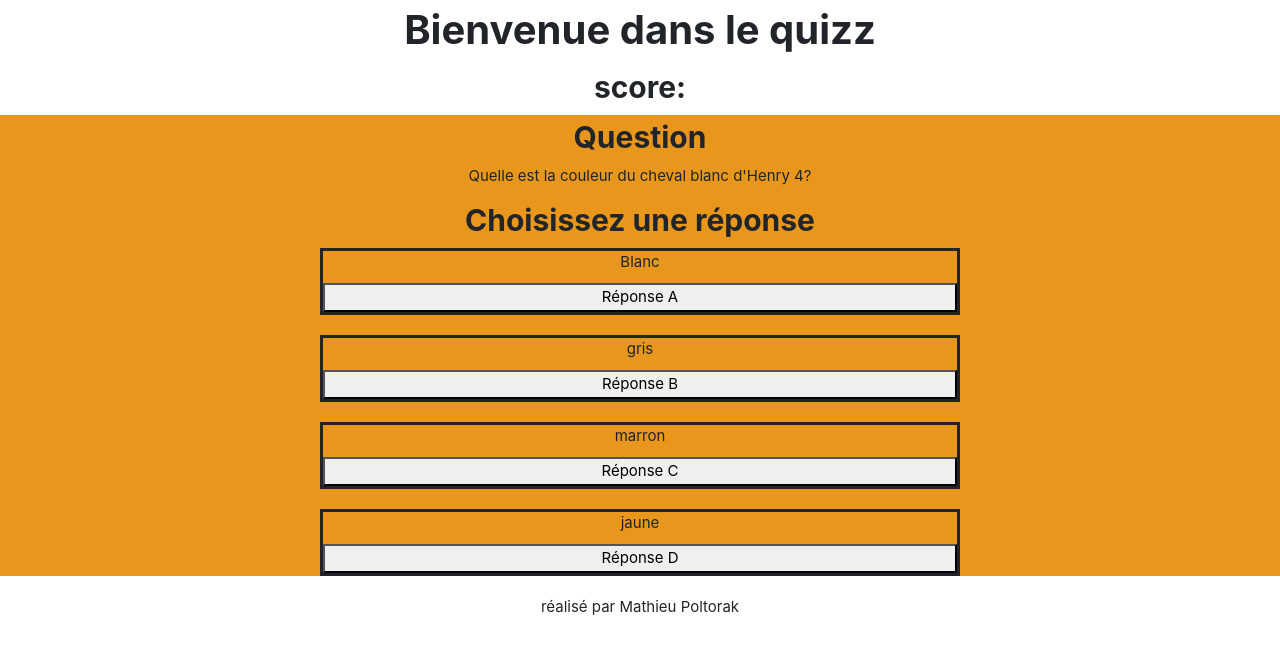
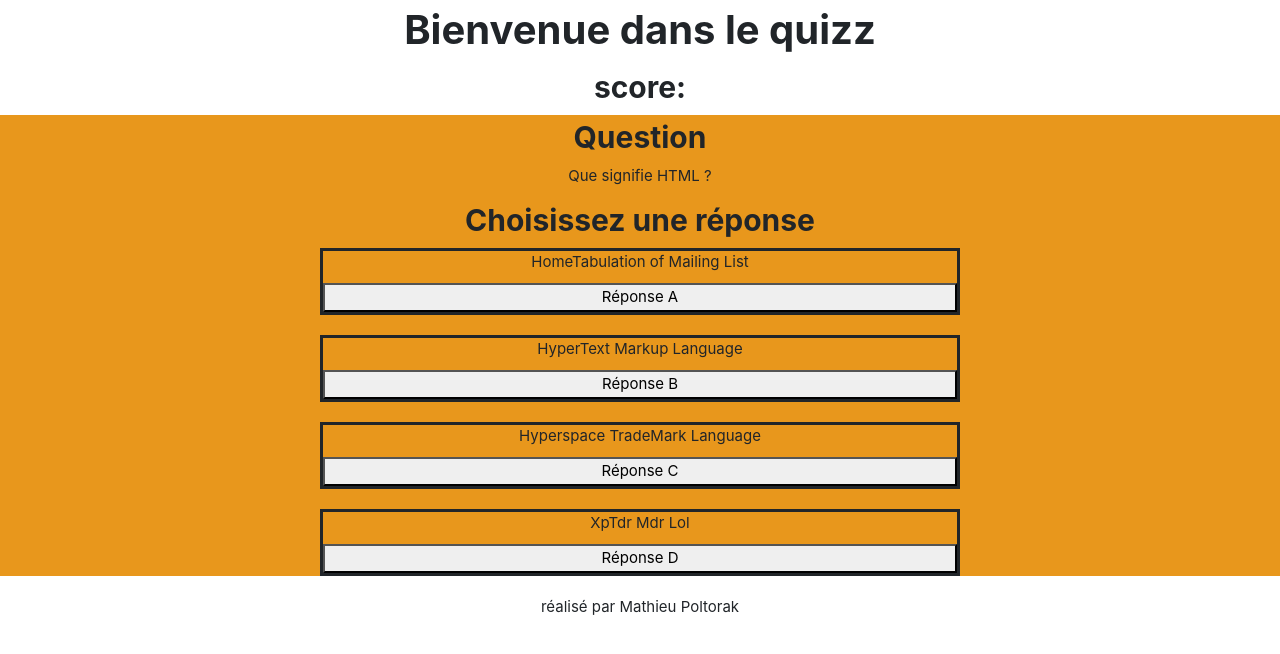
Before and after one commit to MathieuPol/tpquizz, a plain HTML site: page index.html in a window 1280 px wide. Both pictures are taken after a click on the button "HTML". Drawn offline with Linux system fonts and the light colour scheme.

Commit message:
remplissage html

```diff
--- a/assets/js/component/data.js
+++ b/assets/js/component/data.js
@@ -2,20 +2,81 @@ const data = {
     allQuestions : {
         'HTML': {
             'questions': {
-                1: 'Quelle est la couleur du cheval blanc d\'Henry 4?',
-                2: 'test'
+                1: 'Que signifie HTML ?',
+                2: 'À quoi sert HTML ?',
+                3: 'En quelle année est né HTML ?',
+                4: "Qu'est ce qu'un navigateur web ?",
+                5: 'Comment représenter un paragraphe en HTML ?',
+                6: 'Comment représenter une liste en HTML ?',
+                7: "Trouvez l'intrus dans cette liste",
+                8: 'Citez un attribut HTML lié aux images',
+                9: "Quel attribut permet d'indiquer la destination d'un lien ?",
+                10: 'À quoi servent les spécifications ARIA, liées à HTML ?'
+
             },
             'answers' : {
                 1: {
-                    1: 'Blanc',
-                    2: 'gris',
-                    3: 'marron',
-                    4: 'jaune'
+                    1: 'HomeTabulation of Mailing List',
+                    2: 'HyperText Markup Language',
+                    3: 'Hyperspace TradeMark Language',
+                    4: 'XpTdr Mdr Lol'
                 },
                 2: {
-                    1: 'test'
-                }
+                    1: 'À mettre en forme des pages web',
+                    2: 'À structurer du contenu dans une page web',
+                    3: 'À créer des pages dynamiques',
+                    4: 'À concurrencer Google et Facebook'
+                },
+                3: {
+                    1: 'Dans les années 70, avec Arpanet',
+                    2: 'Entre 1986 et 1988, avec le Club Dorothée',
+                    3: 'Plutôt en 1993 non ? Sous le mandat Bill Clinton',
+                    4: "En 1990 exactement, avec la naissance d'Emma Watson"
+                },
+                4: {
+                    1: "Un outil permettant d'accéder à Internet",
+                    2: "Un logiciel capable d'interpréter et d'afficher du code HTML",
+                    3: 'La toute première application mondiale',
+                    4: 'Une interface pour lire et recevoir des e-mails'
+                },
+                5: {
+                    1: '<ul>',
+                    2: '<li>',
+                    3: '<h1>',
+                    4: '<p>'
+                },
+                6: {
+                    1: '<ul>',
+                    2: '<li>',
+                    3: '<div>',
+                    4: '<list>'
+                },
+                7: {
+                    1: '<ul>',
+                    2: '<div>',
+                    3: '<li>',
+                    4: '<img>'
+                },
+                8: {
+                    1: 'class',
+                    2: 'href',
+                    3: 'src',
+                    4: 'img'
+                },
+                9: {
+                    1: 'class',
+                    2: 'href',
+                    3: 'src',
+                    4: 'a'
+                },
+                10: {
+                    1: 'à rendre le contenu et les applications web accessibles',
+                    2: 'à gérer les familles de polices sur la page web',
+                    3: 'à construire des pages web audibles et musicales',
+                    4: 'à aider à l\'internationalisation du web ("Ach, ya !")'
+                },
             }
+
         },
         'CSS' : {
             'questions': {},
@@ -42,12 +103,21 @@ const data = {
     allAnswers : {
         'HTML': {
             'reponse' : {
-                1: 1,
-                2: {1: 'La réponse est Vert'}
+                1: 2,
+                2: 2,
+                3: 3,
+                4: 2,
+                5: 4,
+                6: 1,
+                7: 4,
+                8: 3,
+                9: 2,
+                10: 1,
             },
             'doc' : {
                 1: 'lorem10'
-
+//4 Balise autofermante
+//8 src (pour source) permet à la balise <img> de faire le lien vers le chemin de l'image.
             }
         }
     }
--- a/assets/js/component/quizz.js
+++ b/assets/js/component/quizz.js
@@ -33,16 +33,21 @@ const quizz = {
         document.querySelector('.quizz').setAttribute('quizzSelector', elm);
         document.querySelector('.quizz').classList.add(elm);
         document.querySelector('.nav__list').classList.add('hide');
+        document.querySelector('.navSelector').classList.add('hide');
     },
 
     setQuizz: function(elm)
     {
-        console.log(quizz.index);
+
                 //*Element lié aux data
+        if(document.querySelector('.nextBtn'))
+        {
+            document.querySelector('.nextBtn').remove();
+        }
+
         const currentQuizz = data.allQuestions[elm];
         const currentQuestion = currentQuizz.questions;
         const currentAnswer = currentQuizz.answers[quizz.index];
-        console.log(currentAnswer);
         const answerQuizz = data.allAnswers[elm];
 
         //let index = 1;
@@ -124,6 +129,7 @@ const quizz = {
 
     correct: function(){
         alert("Bonne réponse");
+        quizz.removeAnswerEventListener();
     },
 
     wrong: function(){
@@ -141,7 +147,6 @@ const quizz = {
         evt.preventDefault();
         quizz.index ++;
         let elm = document.querySelector('.quizz').getAttribute('quizzselector');
-        console.log(elm);
         quizz.nextQuestion();
         quizz.addAnswerEventListener();
         quizz.setQuizz(elm);
@@ -150,7 +155,6 @@ const quizz = {
 
     nextQuestion: function(){
         let answerclass = document.querySelectorAll('.answer button');
-        console.log(answerclass);
         for (const iterator of answerclass) {
             iterator.classList.remove('correct');
             iterator.classList.remove('wrong');
--- a/index.html
+++ b/index.html
@@ -11,6 +11,7 @@
 <body>
     <header>
         <h1>Bienvenue dans le quizz</h1>
+        <h2 class="navSelector">Choisissez votre spé</h2>
         <nav class="nav">
             <ul class="nav__list">
                 <li class="nav__list--item">
```
